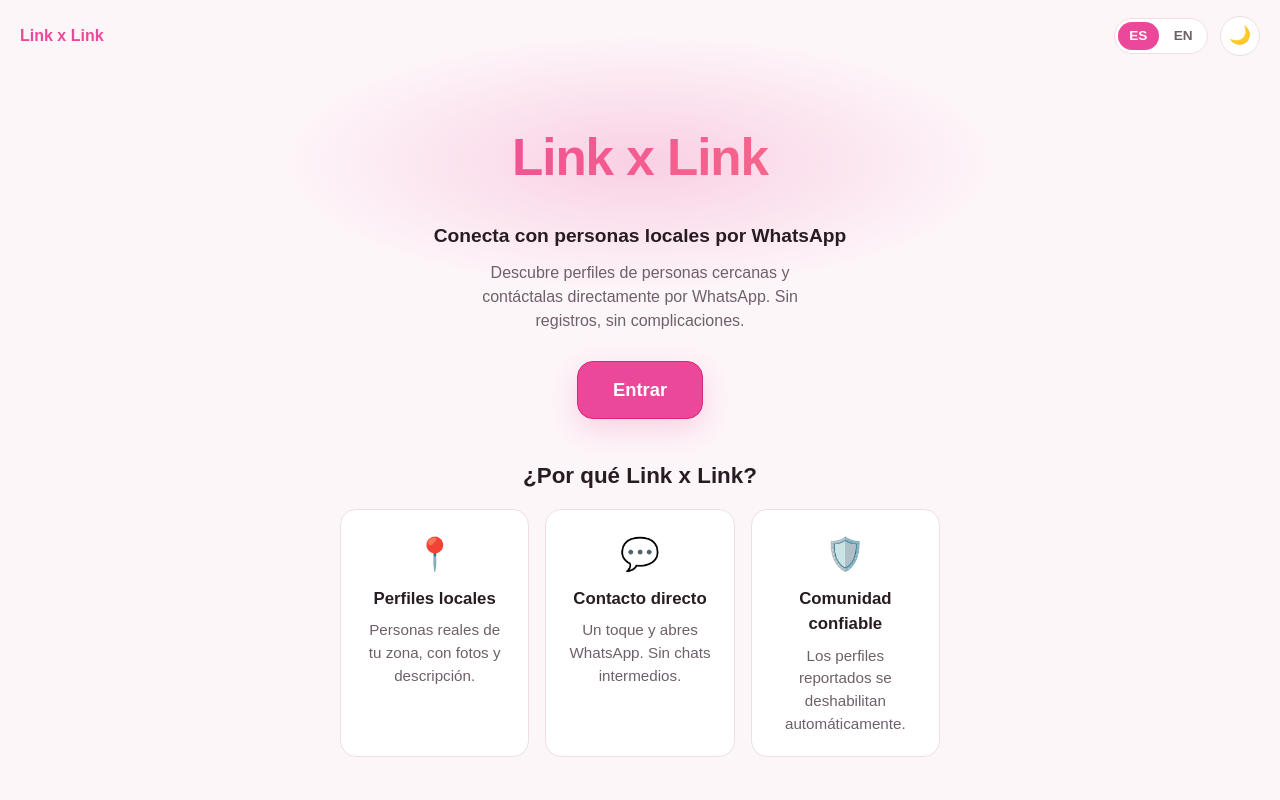
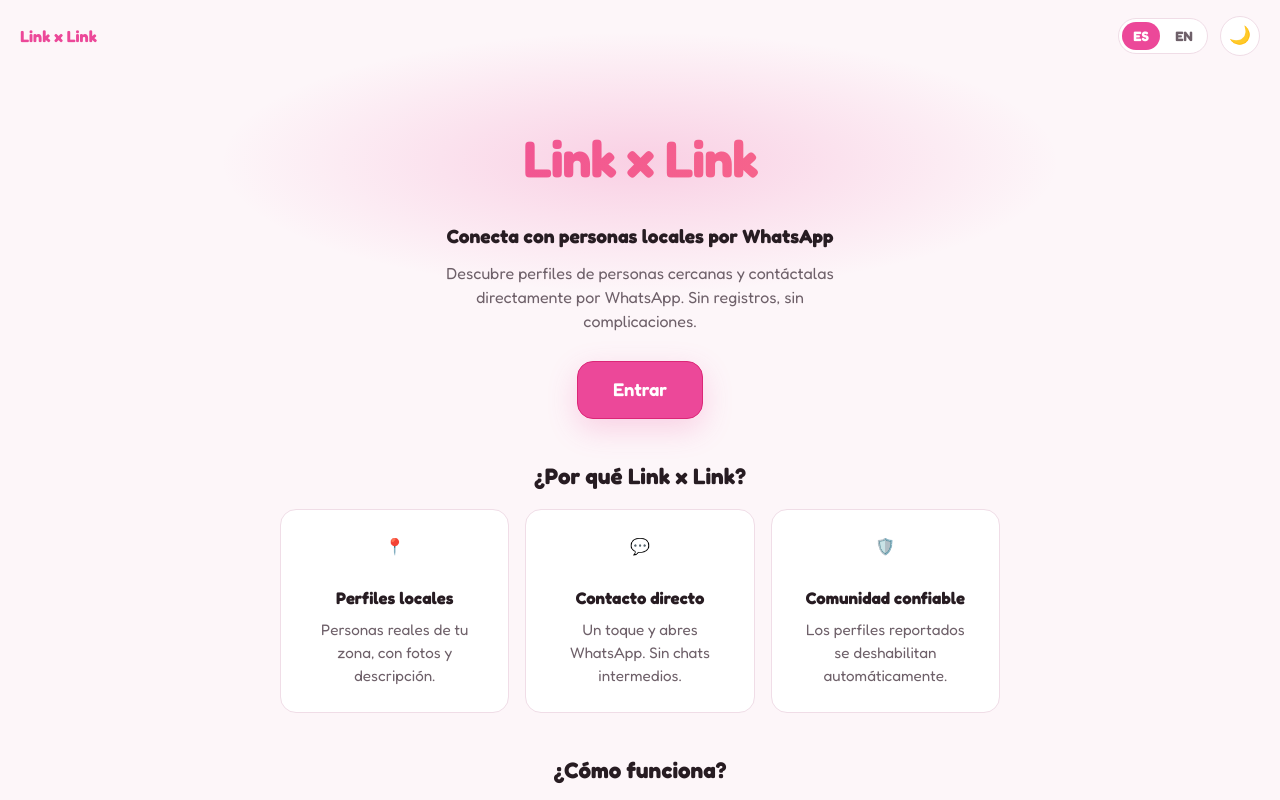
Before and after one commit to albertolicea00/linkXlink, a React (Vite) app: page /es in a window 1280 px wide. Shown: the top 800 px of the page. Built offline with nearby package versions, Linux system fonts and the light colour scheme; no server answers.

Commit message:
feat: rebrand to pink palette, heart icon and fredoka font

```diff
--- a/src/index.css
+++ b/src/index.css
@@ -39,7 +39,9 @@
 
   --color-primary-glow: rgba(236, 72, 153, 0.22);
 
-  font-family: fantasy, 'Fredoka', system-ui, -apple-system, 'Segoe UI', Roboto, sans-serif;
+  /* 'Fredoka' must come first: generic keywords like `fantasy` always resolve,
+     so anything after them never loads. */
+  font-family: 'Fredoka', system-ui, -apple-system, 'Segoe UI', Roboto, sans-serif;
   line-height: 1.5;
   color: var(--color-text);
   background-color: var(--color-bg);
@@ -219,9 +221,13 @@
 .landing__main {
   flex: 1;
   padding: 0 1.25rem 2rem;
-  max-width: 640px;
+  max-width: 760px;
   margin: 0 auto;
   width: 100%;
+}
+
+.accent {
+  color: var(--color-primary);
 }
 
 .landing__hero {
@@ -283,7 +289,7 @@
   background: var(--color-surface);
   border: 1px solid var(--color-border);
   border-radius: var(--radius);
-  padding: 1.25rem;
+  padding: 1.5rem 1.75rem;
   text-align: center;
   transition: transform 0.15s ease, box-shadow 0.15s ease;
 }
@@ -294,9 +300,11 @@
 }
 
 .benefit__icon {
-  font-size: 2rem;
+  width: 40px;
+  height: 40px;
   display: block;
-  margin-bottom: 0.5rem;
+  margin: 0 auto 0.75rem;
+  color: var(--color-primary);
 }
 
 .benefit h3 {
@@ -609,6 +617,12 @@
   padding: 2rem 1.25rem;
 }
 
+.legal-page__updated {
+  color: var(--color-text-muted);
+  font-size: 0.9rem;
+  margin-bottom: 1.5rem;
+}
+
 /* Admin */
 .admin-page__header {
   display: flex;
```
